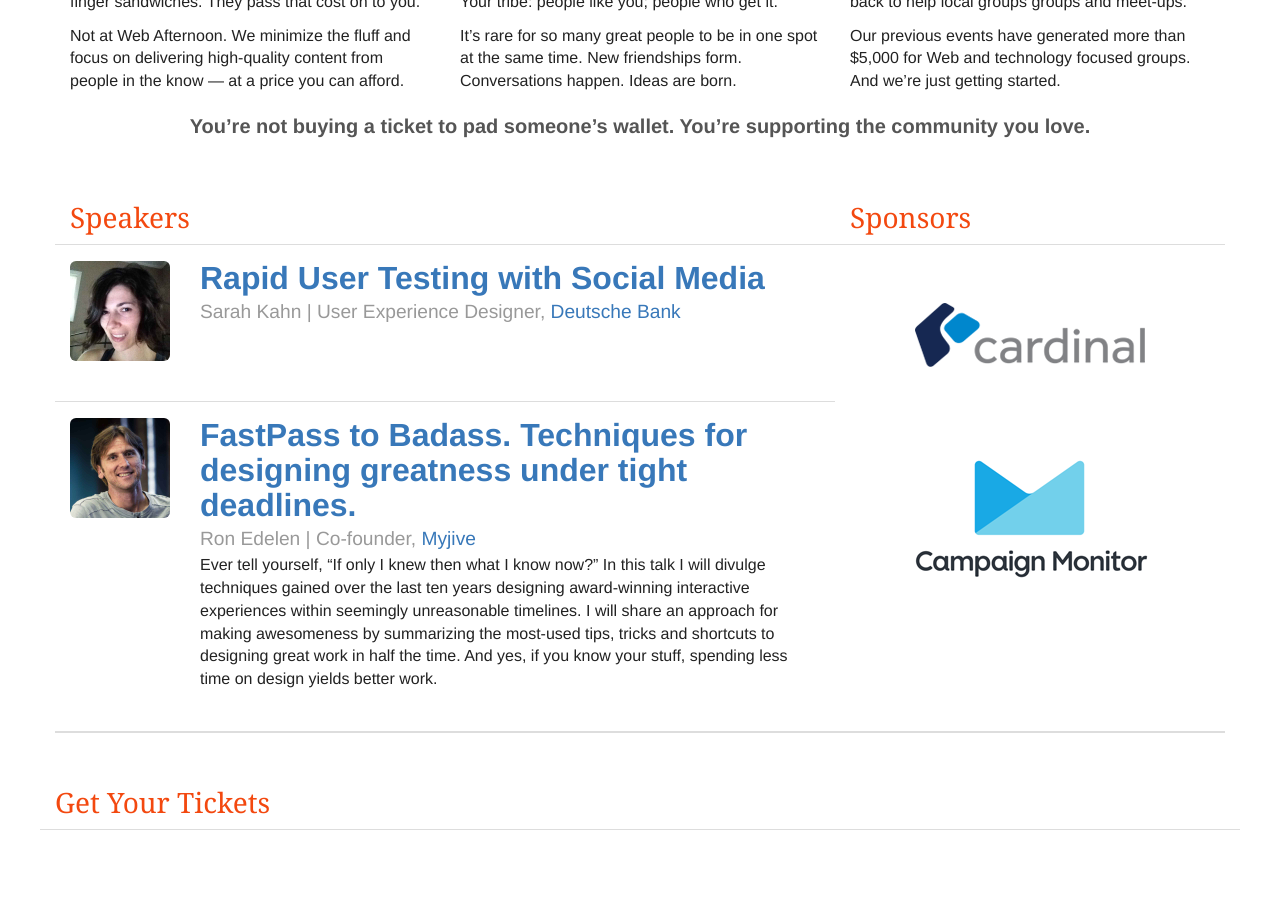
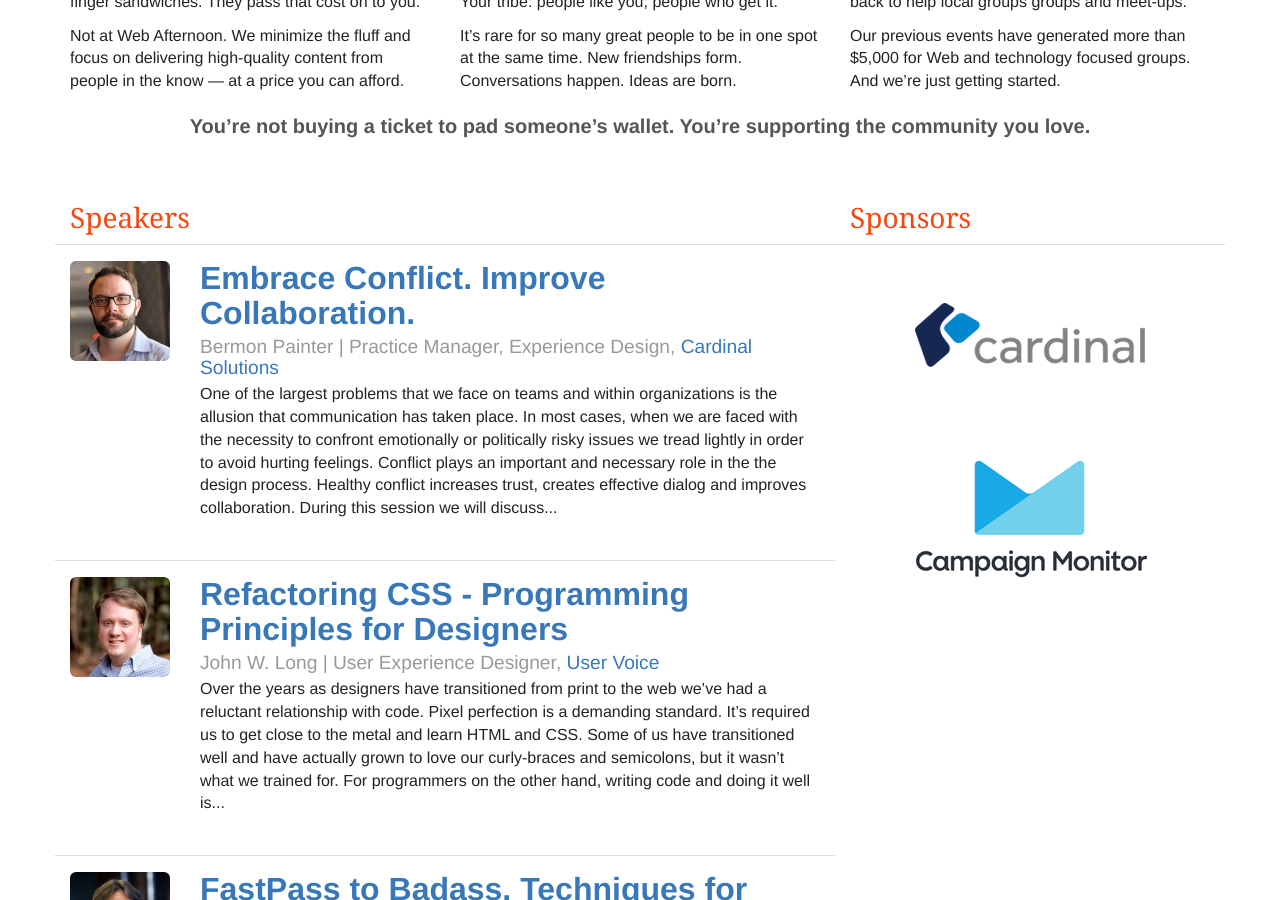
Before and after one commit to queencityacademy/webafternoon.com, a Jekyll site: the page built from index.html, in a window 1280 px wide and 900 px high, scrolled down 815 px. Built offline with Jekyll 4.4.1, drawn with Linux system fonts in a browser that asks for light colours; nearby versions of some CDN libraries; Markdown is read by kramdown in place of the engine named in the settings.

Commit message:
Added new speakers

```diff
--- /dev/null
+++ b/_posts/speakers/2014-12-05-bermon-painter.md
@@ -0,0 +1,26 @@
+---
+layout: speaker
+category: speaker
+date: 2014-12-05 18:00:00
+title: Bermon Painter
+name: Bermon Painter
+role: Practice Manager, Experience Design
+company: Cardinal Solutions
+company-url: www.cardinalsolutions.com.com
+biography: Bermon Painter is the Experience Design Practice Manager for the Charlotte, Raleigh, and Tampa offices at Cardinal Solutions. He's also heavily involved in the local tech community in Charlotte and organizes the Charlotte User Experience Designer, Charlotte Front-End Developers, and Blend Conference. In his free time he works the folks at @teamsassdesign on the redesign of the Sass website. Outside of technology he enjoys languages, speaks fluent Spanish, is working on Italian, plays classical piano and enjoys visiting the beaches and mountains of Ecuador with his family.
+bio-photo: bermon-painter.jpg
+facebook-profile: ~
+twitter-handle: bermonpainter
+website-url: www.bermonpainter.com
+talk-start-time: ~
+talk-title: Embrace Conflict. Improve Collaboration.
+talk-description: Over the years as designers have transitioned from print to the web we've had a reluctant relationship with code. Pixel perfection is a demanding standard. It's required us to get close to the metal and learn HTML and CSS. Some of us have transitioned well and have actually grown to love our curly-braces and semicolons, but it wasn't what we trained for.
+---
+One of the largest problems that we face on teams and within organizations is the allusion that communication has taken place. In most cases, when we are faced with the necessity to confront emotionally or politically risky issues we tread lightly in order to avoid hurting feelings. Conflict plays an important and necessary role in the the design process. Healthy conflict increases trust, creates effective dialog and improves collaboration.
+
+During this session we will discuss examples and key skills that will help you:
+
+- argue effectively while maintaining the correct level of candor and respect
+- approach difficult issues like dealing with an unrealistic scope/schedule, holding - teammates accountable when they perform poorly, or stakeholders that aren't providing - sufficient leadership for a project
+- create successful conflicts that get relevant information in the open
+- encourage teammates to effectively share their opinions and articulate theories
--- /dev/null
+++ b/_posts/speakers/2014-12-05-john-w-long.md
@@ -0,0 +1,32 @@
+---
+layout: speaker
+category: speaker
+date: 2014-12-05 18:00:00
+title: John W. Long
+name: John W. Long
+role: User Experience Designer
+company: User Voice
+company-url: www.uservoice.com
+biography: John W. Long is the Managing Editor of The Sass Way as well as a designer, hacker and a UX Designer at UserVoice. John is the creator of Radiant CMS and Serve.
+bio-photo: john-w-long.jpg
+facebook-profile: ~
+twitter-handle: johnwlong
+website-url: http://wiseheartdesign.com/
+talk-start-time: ~
+talk-title: Refactoring CSS - Programming Principles for Designers
+talk-description: Over the years as designers have transitioned from print to the web we've had a reluctant relationship with code. Pixel perfection is a demanding standard. It's required us to get close to the metal and learn HTML and CSS. Some of us have transitioned well and have actually grown to love our curly-braces and semicolons, but it wasn't what we trained for.
+---
+Over the years as designers have transitioned from print to the web we've had a reluctant relationship with code. Pixel perfection is a demanding standard. It's required us to get close to the metal and learn HTML and CSS. Some of us have transitioned well and have actually grown to love our curly-braces and semicolons, but it wasn't what we trained for.
+
+For programmers on the other hand, writing code and doing it well is the primary part of their job. And there's actually a lot that we can learn from them about writing good CSS.
+
+In this talk, John will examine a number of programming principles and demonstrate how they apply within the context of CSS. Principles like:
+
+- Keeping your code DRY (Don't repeat yourself)
+- Abstracting common problems
+- Choosing great names
+- Creating a well structured project
+- Being aware of common code smells
+- Making your code more modular
+
+You are certain to walk away with something to apply to your current project.
--- a/_posts/speakers/2014-12-05-sarah-kahn.md
+++ b/_posts/speakers/2014-12-05-sarah-kahn.md
@@ -13,6 +13,14 @@
 twitter-handle: aarahkahak
 website-url: kahnlab.com
 talk-start-time: 1:00pm
-talk-title: Rapid User Testing with Social Media
-talk-description: ~
+talk-title: Harnessing Social Media for Rapid Usability Testing
+talk-description: There are many ways of performing usability tests - all of which will get you feedback, allow you to make alterations and gradually iterate until you have a solution. But these methods often take time. Let's look at an alternative process which will speed things up tenfold: leveraging social media.
 ---
+There are many ways of performing usability tests - all of which will get you feedback, allow you to make alterations and gradually iterate until you have a solution. But these methods often take time. Let's look at an alternative process which will speed things up tenfold: leveraging social media.
+
+This talk will cover:
+
+- Fitting user testing into a lean workflow
+- Recruiting customers to help and keeping them engaged
+- How to set up a test
+- Some quick dos and don'ts
```
Also changed, not shown: img/speakers/bermon-painter.jpg (added), img/speakers/john-w-long.jpg (added).
